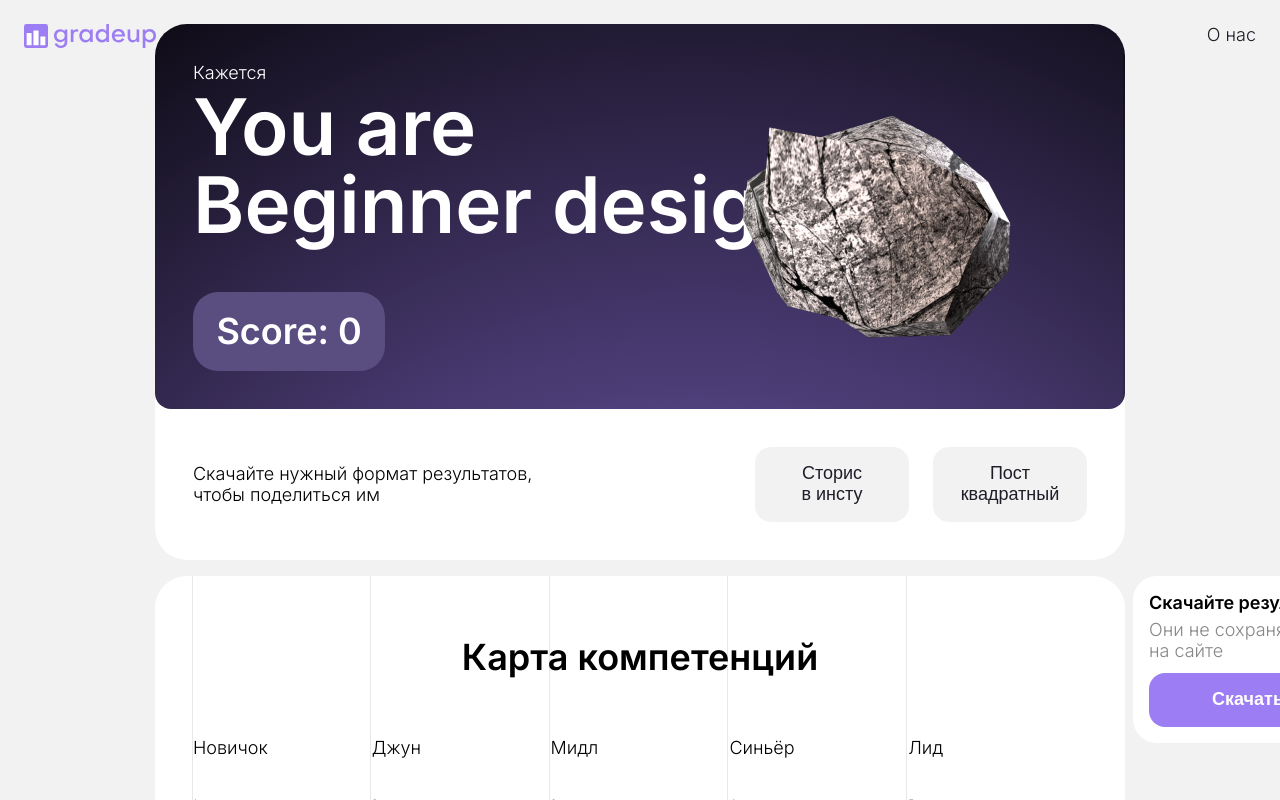
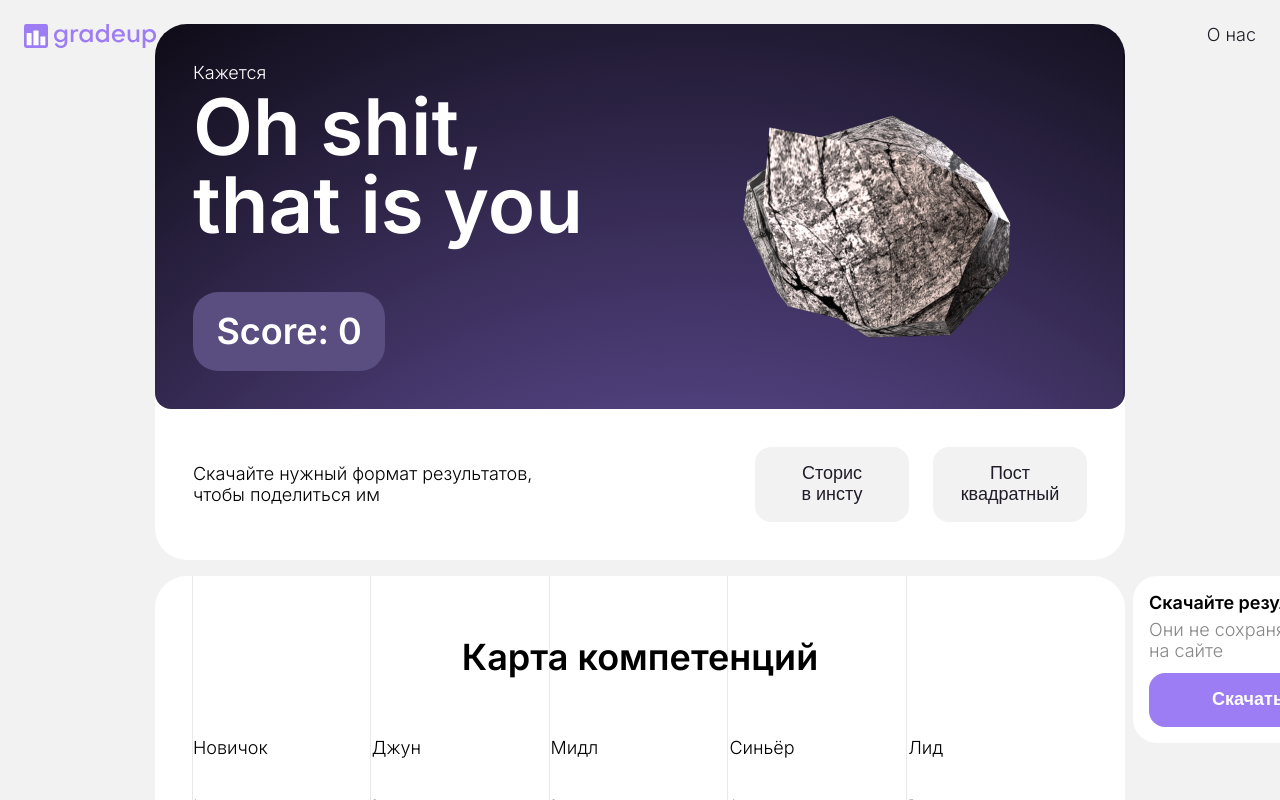
Before and after one commit to mrvotum/gradeup, an Angular app: page /results in a window 1280 px wide. Shown: the top 800 px of the page. Built offline with nearby package versions, Linux system fonts and the light colour scheme.

Commit message:
Добавлена пасхалка

```diff
--- a/src/app/card-result/card-result.component.html
+++ b/src/app/card-result/card-result.component.html
@@ -1,11 +1,21 @@
 <div id="content" #content>
   <div class="card card--np">
     <div class="result">
-      <h1 class="result__info">
+      <h1 class="result__info" *ngIf="service.levelGrade.levelName === 'Beginner'; else kek">
         <span class="subtitle">Кажется</span>
-        <span class="title">You are</span>
-        <span class="result__level">{{ service.levelGrade.levelName }}</span>
+        <span class="title">Oh shit,</span>
+        <span class="result__level">that is you</span>
       </h1>
+
+      <!-- Нужен для события, когда сверху прилетает false -->
+      <ng-template #kek>
+        <h1 class="result__info">
+          <span class="subtitle">Кажется</span>
+          <span class="title">You are</span>
+          <span class="result__level">{{ service.levelGrade.levelName }}</span>
+        </h1>
+      </ng-template>
+
       <div class="score">Score: {{service.progressInfo.totalScore}}</div>
       <img class="result__img"
         [attr.src]="service.levelGrade.imgUrl"
--- a/src/app/card.service.ts
+++ b/src/app/card.service.ts
@@ -31,16 +31,16 @@ export class CardService {
   };
 
   levelGrade = {
-    levelName: 'Beginner designer',
+    levelName: 'Beginner',
     imgUrl: '/assets/images/dude-beginner.png',
     alt: 'Beginner dude'
   };
 
   levelData = {
     beginner: {
-      levelName: 'Beginner designer',
+      levelName: 'Beginner',
       imgUrl: '/assets/images/dude-beginner.png',
-      alt: 'Senior dude'
+      alt: 'Beginner stone'
     },
     junior: {
       levelName: 'Junior designer',
```
